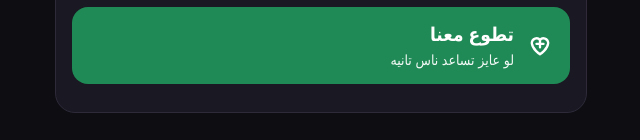
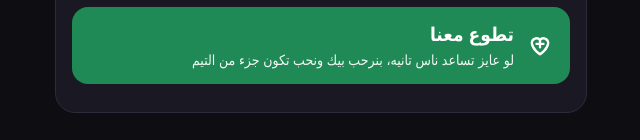
Before and after one commit to najdahelp/najdahelp.github.io, a plain HTML site: page index.html in a window 1280 px wide. Shown: the part 4529-4669 px from the top of the page, without its empty margins (319-959 px from the left). Drawn offline with Linux system fonts and the light colour scheme.

Commit message:
Volunteer box copy
Updated the volunteer button text to include an invitation to join the team.

```diff
--- a/index.html
+++ b/index.html
@@ -193,7 +193,7 @@ footer{text-align:center;font-size:14px;color:var(--mut);padding:8px 20px 36px;l
 <h2 id="h8"><span class="ic"><svg class="i"><use href="#mail"/></svg></span>تواصل مع نجدة</h2>
 <p class="lead">عندك سؤال أو اقتراح أو لقيت رقم أو رابط اتغيّر؟ ابعتلنا. متكتبيش في الرسالة بياناتك الحساسة أو صورك.</p>
 <a class="btn b-pur" href="mailto:najda.help@gmail.com"><svg class="i"><use href="#mail"/></svg><span>ابعتلنا إيميل<small dir="ltr" style="text-align:right">najda.help@gmail.com</small></span></a>
-<a class="btn b-grn" href="https://docs.google.com/forms/d/e/1FAIpQLScGrHwMipIR1Qq-1VBurPhnSy1zSCwuH5y0F8apCbwD89VvNg/viewform" target="_blank" rel="noopener noreferrer"><svg class="i"><use href="#hand"/></svg><span>تطوع معنا<small>لو عايز تساعد ناس تانيه</small></span></a>
+<a class="btn b-grn" href="https://docs.google.com/forms/d/e/1FAIpQLScGrHwMipIR1Qq-1VBurPhnSy1zSCwuH5y0F8apCbwD89VvNg/viewform" target="_blank" rel="noopener noreferrer"><svg class="i"><use href="#hand"/></svg><span>تطوع معنا<small>لو عايز تساعد ناس تانيه، بنرحب بيك ونحب تكون جزء من التيم</small></span></a>
 </section>
 
 </main>
```
